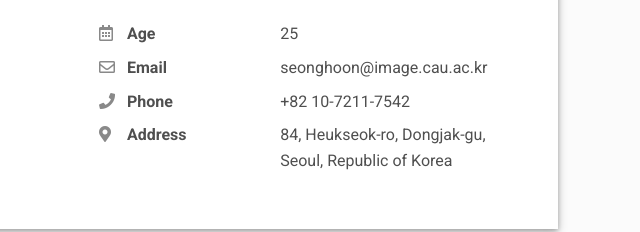
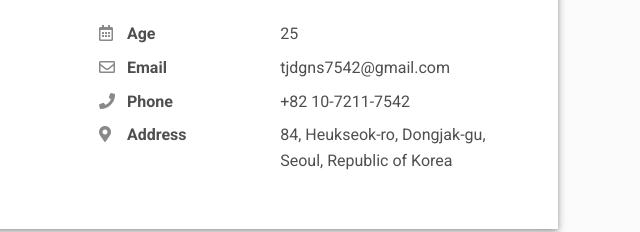
Before and after one commit to seonghoonham97/CV.github.io, a plain HTML site: page index.html in a window 1280 px wide. Shown: the part 757-989 px from the top of the page, 640-1280 px from the left. Drawn offline with Linux system fonts and the light colour scheme.

Commit message:
change information

```diff
--- a/index.html
+++ b/index.html
@@ -109,7 +109,7 @@
               <div class="pb-2 fw-bolder"><i class="far fa-envelope pe-2 text-muted" style="width:24px;opacity:0.85;"></i> Email</div>
             </div>
             <div class="col-sm-7">
-              <div class="pb-2">seonghoon@image.cau.ac.kr</div>
+              <div class="pb-2">tjdgns7542@gmail.com</div>
             </div>
             <div class="col-sm-5">
               <div class="pb-2 fw-bolder"><i class="fas fa-phone pe-2 text-muted" style="width:24px;opacity:0.85;"></i> Phone</div>
```
